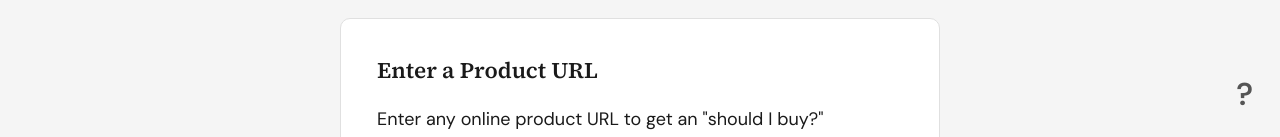
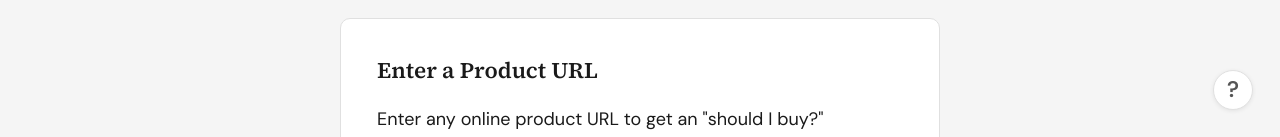
Before and after one commit to Supernova-45/Alt-Cart, a React (Vite) app in the folder web/: page / in a window 1280 px wide. Shown: the part 663-800 px from the top of the page. Built offline with nearby package versions, Linux system fonts and the light colour scheme.

Commit message:
change the help button

```diff
--- a/web/src/styles/components.css
+++ b/web/src/styles/components.css
@@ -127,23 +127,28 @@ body.theme-dark .theme-pill__option--active {
   position: fixed;
   bottom: var(--space-lg);
   right: var(--space-lg);
+  width: 40px;
+  height: 40px;
   padding: 0;
   display: flex;
   align-items: center;
   justify-content: center;
-  background: transparent;
-  border: none;
+  background: var(--color-surface);
+  border: 1px solid var(--color-border);
+  border-radius: 50%;
   cursor: pointer;
   color: var(--color-text-muted);
+  box-shadow: 0 1px 4px rgba(0, 0, 0, 0.08);
   z-index: 40;
 }
 
 .help-fab:hover {
   color: var(--color-text);
+  box-shadow: 0 2px 6px rgba(0, 0, 0, 0.1);
 }
 
 .help-fab__icon {
-  font-size: 1.75rem;
+  font-size: 1.25rem;
   font-weight: 600;
   font-family: var(--font-sans);
   line-height: 1;
--- a/web/src/styles/theme.css
+++ b/web/src/styles/theme.css
@@ -18,3 +18,8 @@ body.theme-dark.low-vision {
   --color-accent: #d4c4a8;
   --color-border: #5c554d;
 }
+
+body.theme-dark .help-fab {
+  background: rgba(255, 255, 255, 0.12);
+  border-color: rgba(255, 255, 255, 0.2);
+}
```
